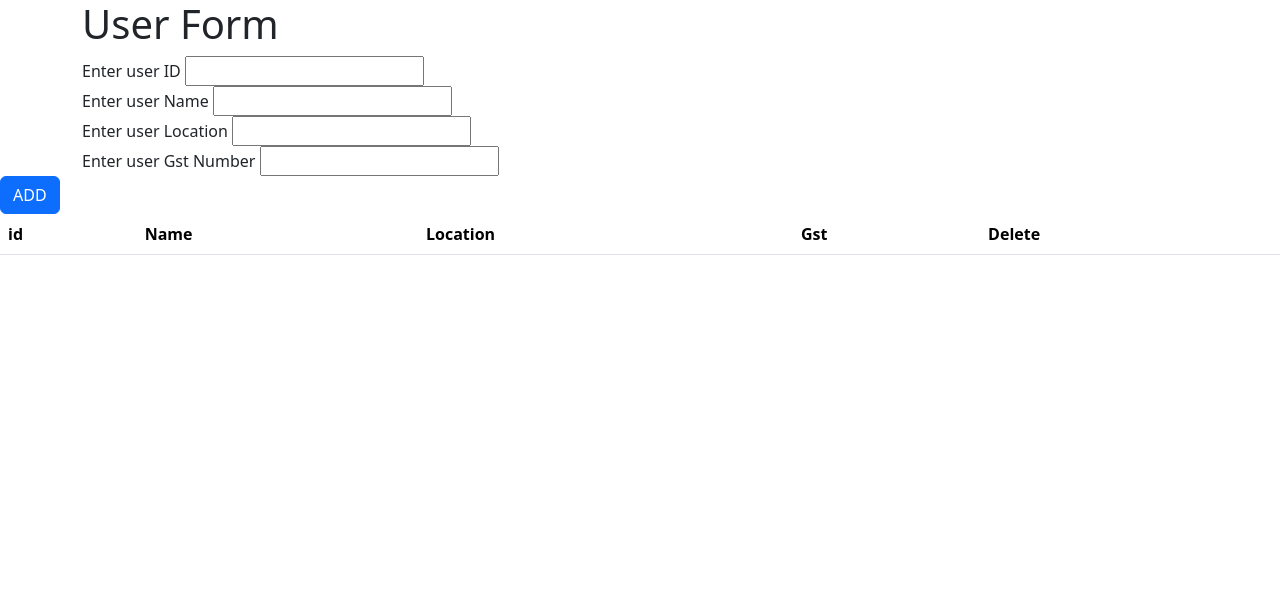
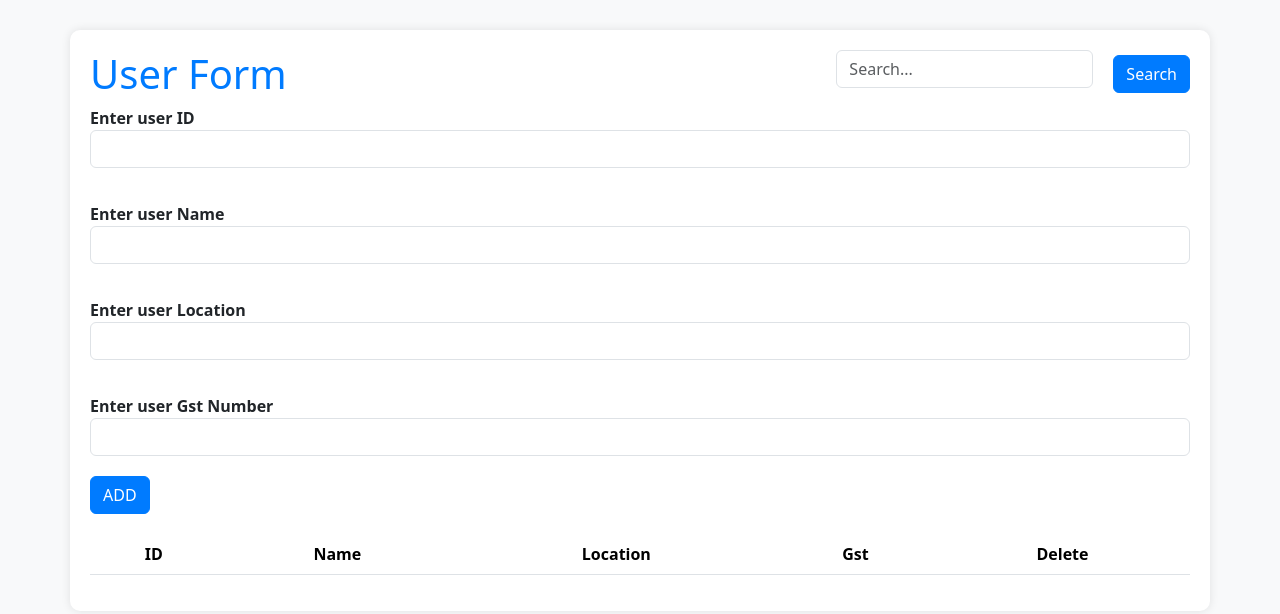
Before and after one commit to Jeelpatel0903/task1, a plain HTML site: page index.html in a window 1280 px wide. Drawn offline with nearby package versions, Linux system fonts and the light colour scheme.

Commit message:
done at night

```diff
--- a/index.html
+++ b/index.html
@@ -1,44 +1,108 @@
 <!DOCTYPE html>
-<html>
+<html lang="en">
 <head>
-        <title>task 1</title>
-        <link rel="stylesheet" href="https://cdn.jsdelivr.net/npm/bootstrap@5.3.2/dist/css/bootstrap.min.css" rel="stylesheet" integrity="sha384-T3c6CoIi6uLrA9TneNEoa7RxnatzjcDSCmG1MXxSR1GAsXEV/Dwwykc2MPK8M2HN" crossorigin="anonymous">
+    <meta charset="UTF-8">
+    <meta name="viewport" content="width=device-width, initial-scale=1.0">
+    <title>Task 1</title>
+    <link rel="stylesheet" href="https://cdn.jsdelivr.net/npm/bootstrap@5.3.2/dist/css/bootstrap.min.css" integrity="sha384-T3c6CoIi6uLrA9TneNEoa7RxnatzjcDSCmG1MXxSR1GAsXEV/Dwwykc2MPK8M2HN" crossorigin="anonymous">
+    <style>
+        body {
+            background-color: #f8f9fa;
+        }
+
+        .container {
+            margin-top: 30px;
+            background-color: #ffffff;
+            padding: 20px;
+            border-radius: 10px;
+            box-shadow: 0 0 10px rgba(0, 0, 0, 0.1);
+        }
+
+        h1 {
+            color: #007bff;
+            display: flex;
+            justify-content: space-between;
+            align-items: center;
+        }
+
+        .search-box {
+            display: flex;
+            gap: 10px;
+            align-items: center;
+        }
+
+        .search-input {
+            margin-right: 10px;
+        }
+
+        form {
+            margin-bottom: 20px;
+        }
+
+        label {
+            font-weight: bold;
+        }
+
+        input {
+            margin-bottom: 10px;
+        }
+
+        .btn-primary {
+            background-color: #007bff;
+            border-color: #007bff;
+        }
+
+        .btn-primary:hover {
+            background-color: #0056b3;
+            border-color: #0056b3;
+        }
+
+        table {
+            margin-top: 20px;
+        }
+
+        th, td {
+            text-align: center;
+        }
+    </style>
+</head>
 <body>
     <div class="container">
-        <h1>User Form</h1>
-          <form >
-            <label for="">Enter user ID</label>
-            <input type="text" id="userid"><br>
-            <label for="">Enter user Name</label>
-            <input type="text"  id="userName"><br>
-            <label for="">Enter user Location</label>
-            <input type="text"  id="userLocation"><br>
-            <label for="">Enter user Gst Number</label>
-            <input type="text"  id="gstNumber">
+        <h1>
+            User Form
+            <div class="search-box">
+                <input type="text" id="searchInput" class="form-control search-input" placeholder="Search...">
+                <button onclick="searchData()" class="btn btn-primary">Search</button>
+            </div>
+        </h1>
+        <form>
+            <label for="userid">Enter user ID</label>
+            <input type="text" id="userid" class="form-control"><br>
+            <label for="userName">Enter user Name</label>
+            <input type="text"  id="userName" class="form-control"><br>
+            <label for="userLocation">Enter user Location</label>
+            <input type="text"  id="userLocation" class="form-control"><br>
+            <label for="gstNumber">Enter user Gst Number</label>
+            <input type="text"  id="gstNumber" class="form-control">
         </form>
-        </div>
         <button onclick="getdata()" class="btn btn-primary">ADD</button>
 
         <table class="table">
             <thead>
                 <tr>
-                <th scope="col">id</th>
+                    <th scope="col">ID</th>
                     <th scope="col">Name</th>
                     <th scope="col">Location</th>
                     <th scope="col">Gst</th>
                     <th>Delete</th>
                 </tr>
             </thead>
-
             <tbody id='masterTable'>
-
+                <!-- Table body content goes here -->
             </tbody>
         </table>
-
-
-
+    </div>
 
     <script src="index.js"></script>
 </body>
-    </head>
 </html>
--- a/index.js
+++ b/index.js
@@ -30,6 +30,7 @@ function getdata() {
 
     console.log(companyList);
     showdata();
+}
 
 function showdata() {
     // Clear existing content
@@ -37,36 +38,95 @@ function getdata() {
 
     companyList.forEach(element => {
         const row = document.createElement('tr');
+
+        // Create table cells for each data field
         const userTd = document.createElement('td');
+        userTd.innerText = element.companyId;
+
         const username = document.createElement('td');
+        username.innerText = element.companyName;
+
         const userlocation = document.createElement('td');
+        userlocation.innerText = element.companyLocation;
+
         const gstnumber = document.createElement('td');
-            const deletebutton = document.createElement('input');
+        gstnumber.innerText = element.companyGst;
 
-            deletebutton.type = "button";
-            deletebutton.className = "btn btn-danger";
-            deletebutton.value = "delete";
+        // Create delete button
+        const deleteButtonCell = document.createElement('td');
+        const deleteButton = document.createElement('button');
+        deleteButton.className = 'btn btn-danger';
+        deleteButton.innerText = 'Delete';
 
-            deletebutton.onclick = function () {
+        deleteButton.addEventListener('click', function () {
             const index = companyList.findIndex(el => el.companyId === element.companyId);
             if (index !== -1) {
                 companyList.splice(index, 1);
                 showdata();
             }
-            };
+        });
 
-            userTd.innerText = element.companyId;
-            username.innerText = element.companyName;
-            userlocation.innerText = element.companyLocation;
-            gstnumber.innerText = element.companyGst;
+        deleteButtonCell.appendChild(deleteButton);
 
+        // Append cells to the row
         row.appendChild(userTd);
         row.appendChild(username);
         row.appendChild(userlocation);
         row.appendChild(gstnumber);
-            row.appendChild(deletebutton);
+        row.appendChild(deleteButtonCell);
 
+        // Append row to the table
         document.getElementById('masterTable').appendChild(row);
     });
 }
+
+function searchData() {
+    const searchInput = document.getElementById("searchInput").value.toLowerCase();
+    const filteredList = companyList.filter(element => element.companyName.includes(searchInput));
+
+    // Update the displayed list with the filtered results
+    document.getElementById('masterTable').innerHTML = "";
+
+    filteredList.forEach(element => {
+        const row = document.createElement('tr');
+
+        // Create table cells for each data field
+        const userTd = document.createElement('td');
+        userTd.innerText = element.companyId;
+
+        const username = document.createElement('td');
+        username.innerText = element.companyName;
+
+        const userlocation = document.createElement('td');
+        userlocation.innerText = element.companyLocation;
+
+        const gstnumber = document.createElement('td');
+        gstnumber.innerText = element.companyGst;
+
+        // Create delete button
+        const deleteButtonCell = document.createElement('td');
+        const deleteButton = document.createElement('button');
+        deleteButton.className = 'btn btn-danger';
+        deleteButton.innerText = 'Delete';
+
+        deleteButton.addEventListener('click', function () {
+            const index = companyList.findIndex(el => el.companyId === element.companyId);
+            if (index !== -1) {
+                companyList.splice(index, 1);
+                showdata();
             }
+        });
+
+        deleteButtonCell.appendChild(deleteButton);
+
+        // Append cells to the row
+        row.appendChild(userTd);
+        row.appendChild(username);
+        row.appendChild(userlocation);
+        row.appendChild(gstnumber);
+        row.appendChild(deleteButtonCell);
+
+        // Append row to the table
+        document.getElementById('masterTable').appendChild(row);
+    });
+}
```
Lines whose indentation alone changed are shown as unchanged.
